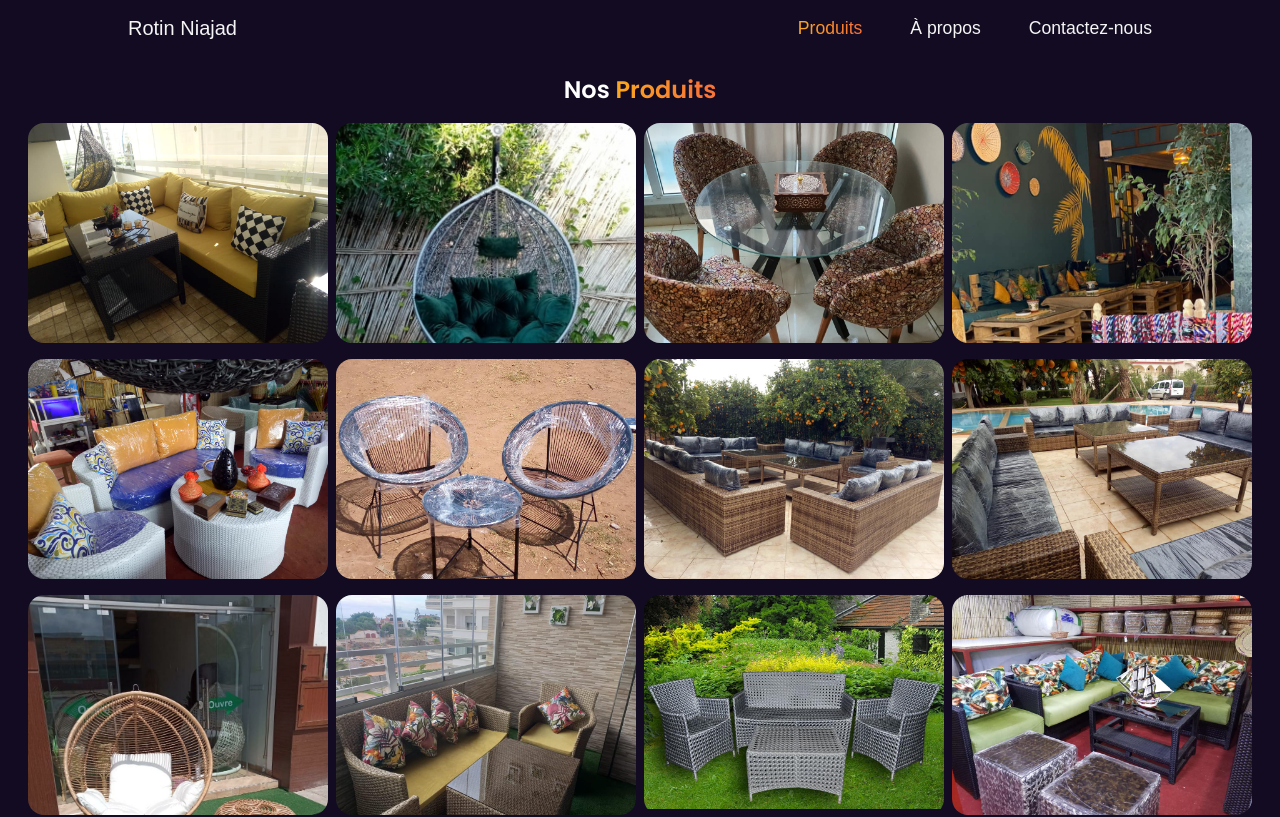
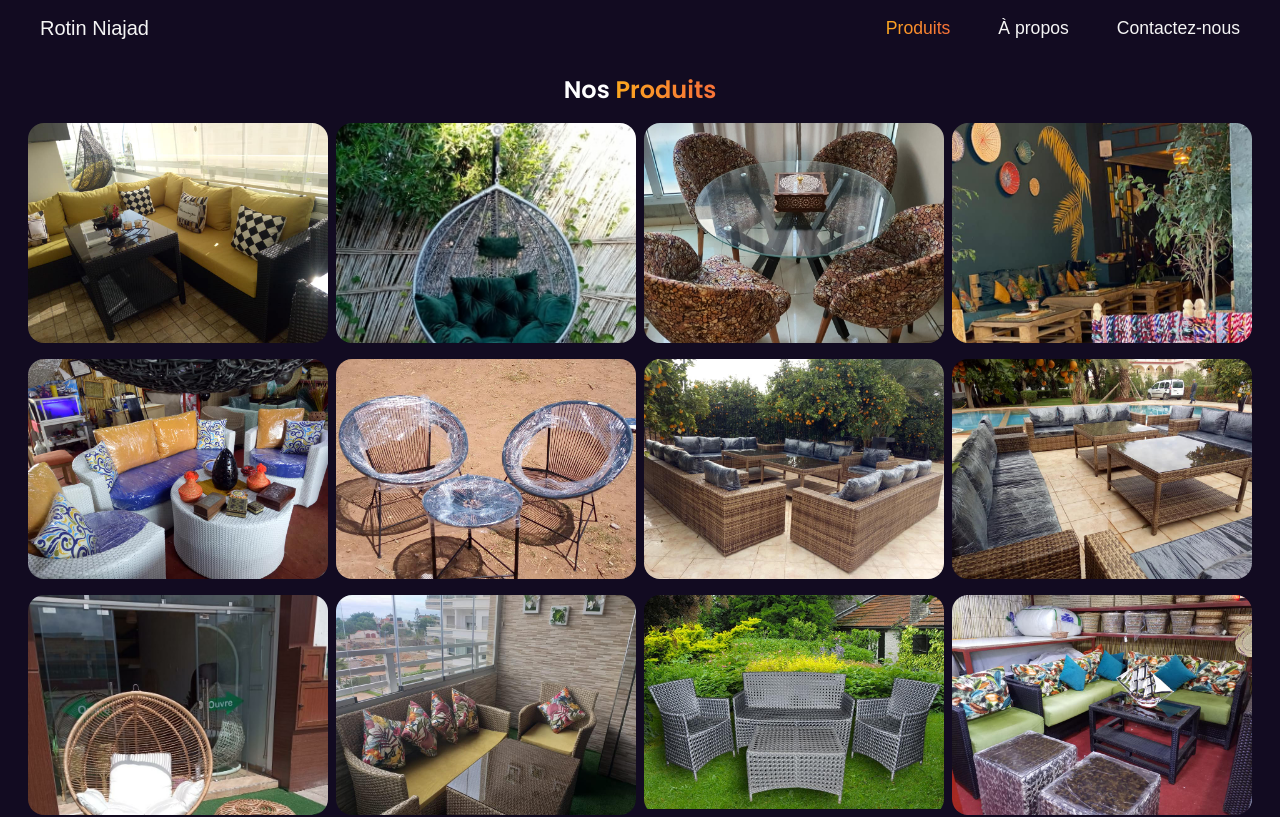
Before and after one commit to AmineElkhalidy/rotinniajad, a React (Vite) app: page /products in a window 1280 px wide. Shown: the top 817 px of the page. Built offline with nearby package versions, Linux system fonts and the light colour scheme; a web font is replaced by a local one.

Commit message:
Changes pushed!

```diff
--- a/src/components/Header/Navbar.jsx
+++ b/src/components/Header/Navbar.jsx
@@ -15,7 +15,7 @@ const Navbar = () => {
   const [open, setOpen] = useState(false);
 
   return (
-    <nav className="nav container">
+    <nav className="nav nav__container">
       <Link to="/" className="nav__logo">
         Rotin Niajad
       </Link>
--- a/src/components/Header/Navbar.scss
+++ b/src/components/Header/Navbar.scss
@@ -27,6 +27,12 @@
       -webkit-background-clip: text;
       color: transparent;
     }
+  }
+
+  &__container {
+    max-width: 1200px;
+    margin-right: auto;
+    margin-left: auto;
   }
 
   &__toggle {
@@ -64,6 +70,10 @@
 @media screen and (max-width: 767px) {
   .nav__menu-desktop {
     display: none;
+  }
+
+  .nav__container {
+    padding: 0 1rem;
   }
 
   .nav__menu {
@@ -142,6 +152,9 @@
 }
 
 @media screen and (min-width: 767px) {
+  .nav__container {
+    padding: 0 1rem;
+  }
   .nav__toggle svg {
     display: none;
   }
@@ -184,3 +197,9 @@
     }
   }
 }
+
+@media screen and (min-width: 1200px) {
+  .nav__container {
+    padding: 0;
+  }
+}
```
